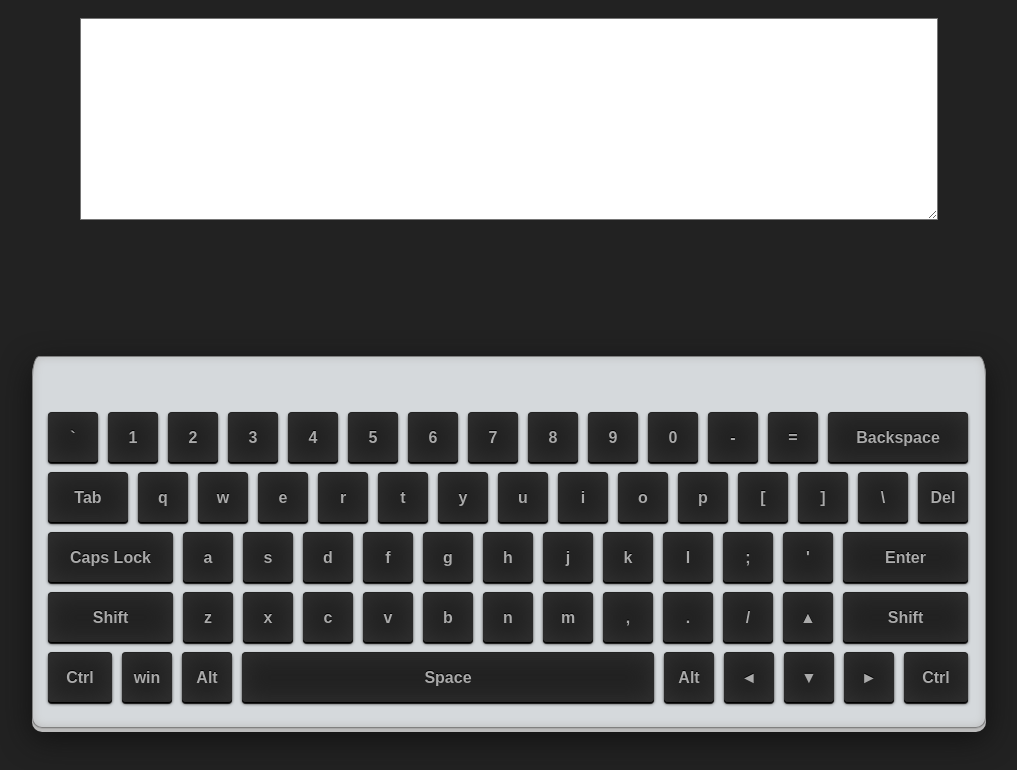
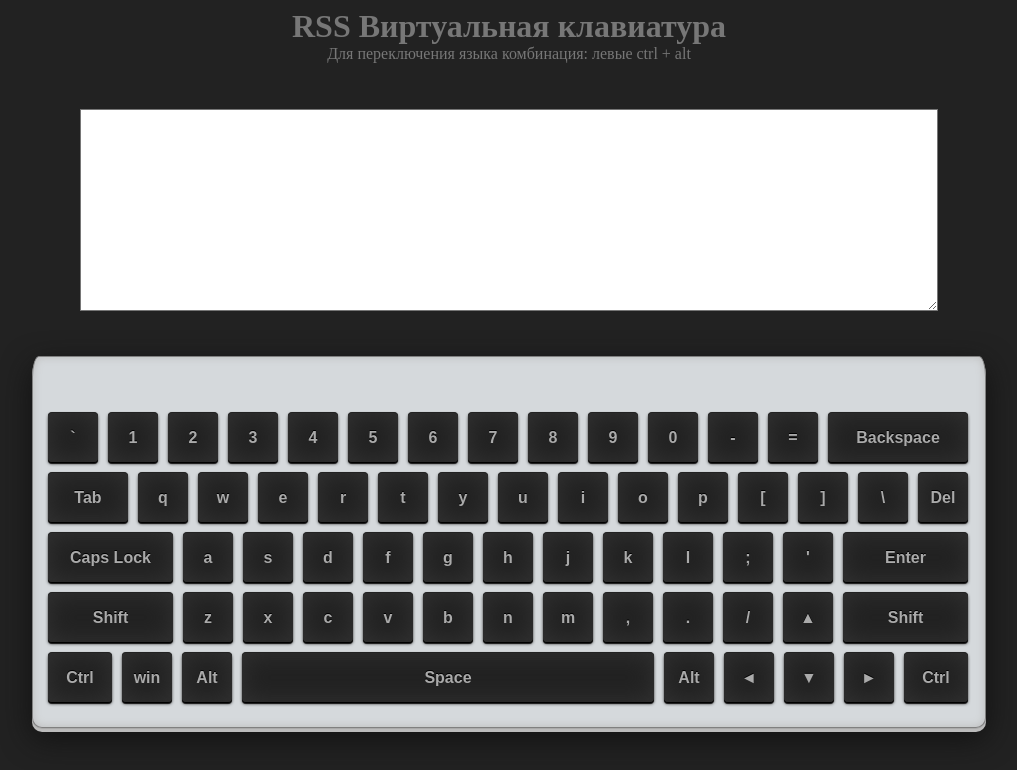
Before and after one commit to mmvpro/virtual-keyboard, a website: page index.html in a window 1280 px wide. Shown: the whole page, without its empty margins (131-1148 px from the left). Drawn offline with Linux system fonts and the light colour scheme.

Commit message:
feat: add title

```diff
--- a/main.js
+++ b/main.js
@@ -26,16 +26,22 @@ const keysCode = [
 
 const body = document.body;
 const container = document.createElement('main');
+const title = document.createElement('div');
 const textArea = document.createElement('textarea');
 const keyboard = document.createElement('section');
 
 container.className = 'container';
+title.className = 'title';
 textArea.className = 'text-area';
 textArea.setAttribute('autofocus', true);
 textArea.setAttribute('rows', '10');
 keyboard.className = 'keyboard';
+title.innerHTML = `
+<h1>RSS Виртуальная клавиатура</h1>
+<p>Для переключения языка комбинация: левыe ctrl + alt</p>
+`;
 
-container.append(textArea, keyboard);
+container.append(title, textArea, keyboard);
 body.append(container);
 
 let allKeys;
--- a/style.css
+++ b/style.css
@@ -13,6 +13,18 @@ body {
   flex-direction: column;
   justify-content: space-between;
   margin: 0 auto;
+}
+
+.title {
+  padding: 0;
+  text-align: center;
+  color: #777;
+}
+
+h1,
+p {
+  padding: 0;
+  margin: 0;
 }
 
 .text-area {
```
